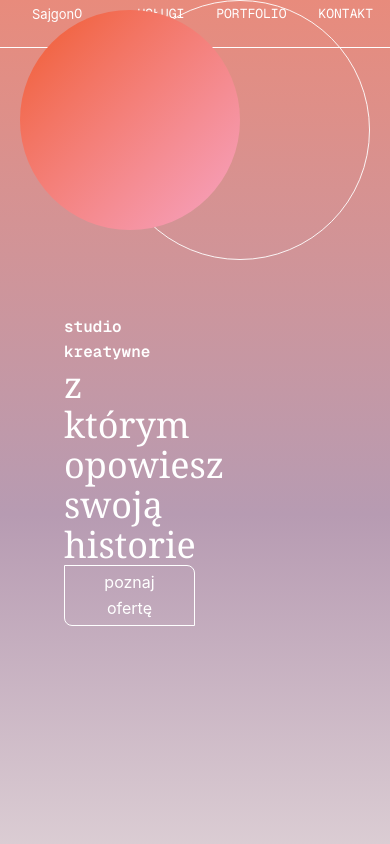
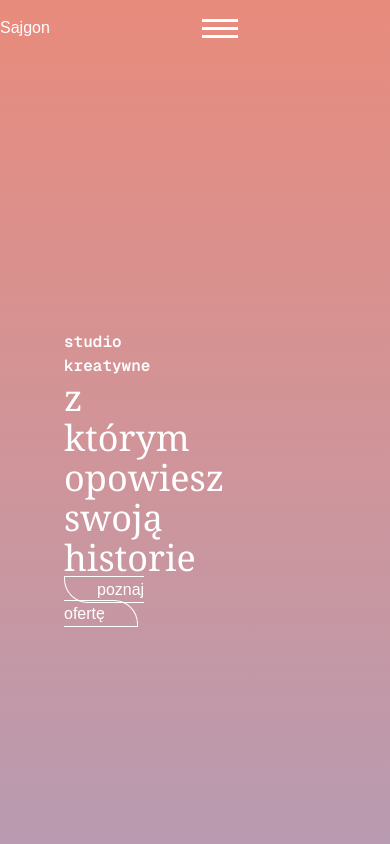
Before and after one commit to kwiecie/sajgon_studio, a Next.js app: page / in a window 390 px wide. Shown: the top 844 px of the page. Built offline with nearby package versions, Linux system fonts and the light colour scheme; a web font is replaced by a local one.

Commit message:
mobile menu started

```diff
--- a/app/globals.css
+++ b/app/globals.css
@@ -31,3 +31,7 @@ body {
   margin: 0;
   overflow-x: hidden;
 }
+
+a {
+  text-decoration: none;
+}
--- a/app/header.tsx
+++ b/app/header.tsx
@@ -1,18 +1,50 @@
+"use client";
+
+import { useState } from "react";
+
 export default function Header() {
+  const [isMenuOpen, setIsMenuOpen] = useState(false);
+
+  const toggleMenu = () => {
+    setIsMenuOpen(!isMenuOpen);
+  };
+
   return (
     <header>
-      <div className="flex flex-row justify-between py-1 px-8 w-full">
-        <a href="/" className="m-0">
-          Sajgon
-        </a>
-        <nav className="flex flex-row gap-8 font-mono text-base text-transform: uppercase">
+      <div className="flex flex-row justify-between md:py-1 md:px-8 w-full text-white items-center">
+        <a href="/">Sajgon</a>
+        <nav
+          className={`flex gap-8 font-mono text-base text-transform: uppercase ${isMenuOpen ? "flex-col" : "hidden"} md:flex-row`}
+        >
           <a href="#about">O mnie</a>
           <a href="#services">Usługi</a>
           <a href="#portfolio">Portfolio</a>
           <a href="#kontakt">Kontakt</a>
         </nav>
+        <div className="py-4 w-20 flex flex-col justify-between items-center">
+          <button
+            onClick={toggleMenu}
+            className={`flex flex-col items-center justify-around h-6 relative group ${isMenuOpen ? "w-8 " : "w-9 "}`}
+          >
+            <span
+              className={`md:hidden block w-full h-0.75 bg-white transform transition-transform duration-200 ease-in-out ${
+                isMenuOpen ? "translate-y-2 rotate-45" : ""
+              }`}
+            ></span>
+            <span
+              className={`block w-full h-0.75 bg-white transition-opacity duration-200 ease-in-out ${
+                isMenuOpen ? "opacity-0" : ""
+              }`}
+            ></span>
+            <span
+              className={`block w-full h-0.75 bg-white transform transition-transform duration-200 ease-in-out ${
+                isMenuOpen ? "-translate-y-2 -rotate-45" : ""
+              }`}
+            ></span>
+          </button>
+        </div>
+        <span className="h-1 bg-white"></span>
       </div>
-      <div className="h-0.25 bg-white" />
     </header>
   );
 }
--- a/app/page.tsx
+++ b/app/page.tsx
@@ -4,6 +4,7 @@ import About from "./about";
 import Services from "./services";
 import "../styles/global.css";
 import Footer from "./footer";
+import Portfolio from "./portfolio";
 
 export default function Home() {
   return (
@@ -19,11 +20,14 @@ export default function Home() {
               <p className="font-serif --font-gloock text-4xl">
                 z którym opowiesz swoją historie
               </p>
-              <button className="px-8 py-1 mt-8 text-smaller border-white border rounded-tr-lg rounded-bl-lg hover:bg-white hover:text-[#e88b7c] transition-colors duration-300">
+              <a
+                href="#services"
+                className="px-8 py-1 mt-8 text-smaller border-white border rounded-tr-3xl rounded-bl-3xl hover:bg-white hover:text-[#e88b7c] transition-colors duration-300"
+              >
                 poznaj ofertę
-              </button>
+              </a>
             </div>
-            <div className="md:relative w-[360px] h-[260px] max-w-1/2">
+            {/* <div className="md:relative w-[360px] h-[260px] max-w-1/2">
               <div
                 className="absolute
                   w-[220px] h-[220px]
@@ -38,9 +42,9 @@ export default function Home() {
                   border border-white/90
                   right-[20px] top-[0px] z-1"
               />
-            </div>
+            </div> */}
           </div>
-          <div className="pl-16 flex flex-row text-[#484293]">
+          <div className="pl-16 min-h-screen pr-0 flex flex-col md:flex-row text-[#484293] bg-[#FDFBF0]">
             <div>
               <p className="text-6xl font-bold ">+100</p>
               <p>
@@ -71,6 +75,7 @@ export default function Home() {
       </div>
       <About />
       <Services />
+      <Portfolio />
       <Footer />
     </>
   );
--- a/app/portfolio.tsx
+++ b/app/portfolio.tsx
@@ -1,12 +1,37 @@
+import Image from "next/image";
+
 export default function Portfolio() {
   return (
     <section
       id="portfolio"
-      className="container mx-auto bg-[#484293] min-h-screen text-white flex flex-row"
+      className="mx-auto bg-[#FDFBF0] min-h-screen text-[#484293] w-full"
     >
-      <div className="flex min-h-full"></div>
-      <div className="flex flex-col gap-4 p-8 text-left">
-        <h1>Zrealizowane projekty</h1>
+      <div className="flex flex-col gap-4 p-8 text-left w-full">
+        <h1 className="text-4xl font-mono">Zrealizowane projekty</h1>
+
+        <div className="flex flex-col md:flex-row justify-around gap-8 max-w-full">
+          <Image
+            src="/portfolio1.jpg"
+            alt=""
+            width={434}
+            height={593}
+            className="rounded-4xl"
+          />
+          <Image
+            src="/portfolio1.jpg"
+            alt=""
+            width={434}
+            height={593}
+            className="rounded-4xl"
+          />
+          <Image
+            src="/portfolio1.jpg"
+            alt=""
+            width={434}
+            height={593}
+            className="rounded-4xl"
+          />
+        </div>
       </div>
     </section>
   );
--- a/app/services.tsx
+++ b/app/services.tsx
@@ -11,13 +11,13 @@ export default function Services() {
 
   return (
     <section id="services" className="bg-[#FDFBF0] py-12">
-      <div className="max-w-5xl mx-auto h-screen">
+      <div className="max-w-5xl mx-auto min-h-screen">
         <div className="inline-block bg-[#efb4a4] px-6 py-3 mb-10 ml-0">
           <h2 className="text-3xl font-semibold text-[#3b3f99]">
             Co możemy razem zrobić?
           </h2>
         </div>
-        <div className="flex flex-col gap-4 justify-center max-w-3xl mx-auto w-full pl-16 pt-12">
+        <div className="flex flex-col gap-4 justify-center max-w-3xl mx-auto w-full px-4 md:pl-16 pt-12">
           {services.map((service, index) => (
             <div key={index} className="grid grid-cols-[60px_1fr] items-center">
               {/* Number column */}
--- a/styles/global.css
+++ b/styles/global.css
@@ -1,4 +1,4 @@
-html,
+/* html,
 body {
   margin: 0;
   font-family:
@@ -36,4 +36,4 @@ a:hover {
 img {
   max-width: 100%;
   display: block;
-}
+} */
```
Also changed, not shown: public/portfolio1.jpg (added).
